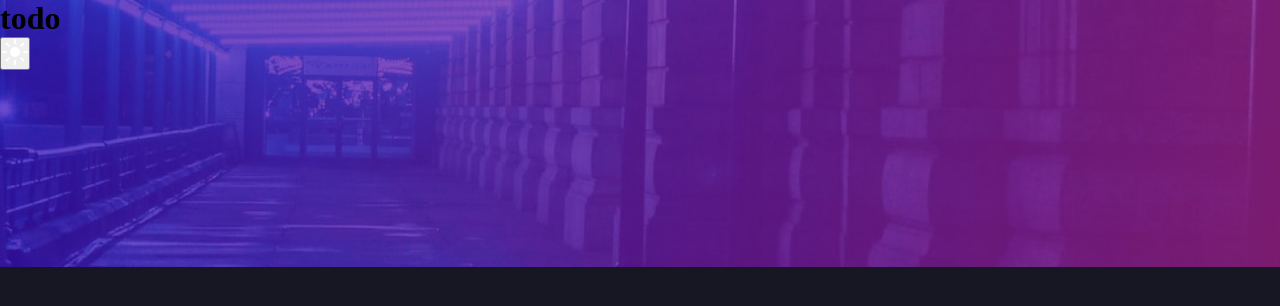
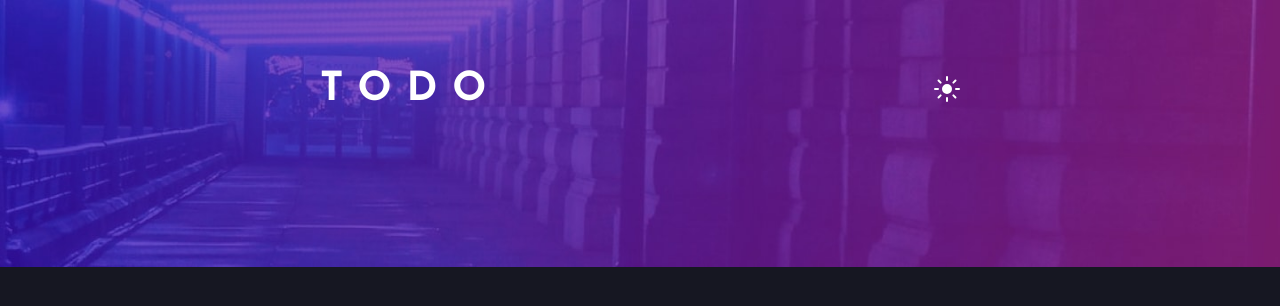
Before and after one commit to Alain-sys/todo-app, a React (Create React App) app: page / in a window 1280 px wide. Shown: the top 306 px of the page. Built offline with nearby package versions, Linux system fonts and the light colour scheme.

Commit message:
css: add header on desktop

```diff
--- a/public/index.html
+++ b/public/index.html
@@ -7,6 +7,10 @@
     <meta name="theme-color" content="#000000" />
     <meta name="description" content="Web site created using create-react-app" />
     <link rel="manifest" href="%PUBLIC_URL%/manifest.json" />
+
+    <link rel="preconnect" href="https://fonts.googleapis.com" />
+    <link rel="preconnect" href="https://fonts.gstatic.com" crossorigin />
+    <link href="https://fonts.googleapis.com/css2?family=Josefin+Sans:wght@400;700&display=swap" rel="stylesheet" />
     <title>Frontend Mentor | To-do-app</title>
   </head>
   <body>
--- a/src/components/App/App.css
+++ b/src/components/App/App.css
@@ -7,11 +7,13 @@
 }
 
 :root {
+  --ff: 'Josefin Sans', sans-serif;
+  --fw-regular: 400;
+  --fw-bold: 700;
 }
 
 body {
   background: no-repeat top / 100% url(../../assets/bg-desktop-dark.jpg), hsla(235, 21%, 11%, 1);
-  min-height: 1040px;
 }
 
 body.light {
--- a/src/components/App/App.js
+++ b/src/components/App/App.js
@@ -3,11 +3,6 @@ import Header from '../Header/Header';
 import Main from '../Main/Main';
 import Footer from '../Footer/Footer';
 import './App.css';
-
-import bgDesktopDark from '../../assets/bg-desktop-dark.jpg';
-import bgDesktopLight from '../../assets/bg-desktop-light.jpg';
-import bgMobileDark from '../../assets/bg-mobile-dark.jpg';
-import bgMobileLight from '../../assets/bg-mobile-light.jpg';
 
 const App = () => {
   const [theme, setTheme] = useState(false);
@@ -24,11 +19,11 @@ const App = () => {
   };
 
   return (
-    <div>
+    <>
       <Header theme={theme} handleChange={handleChange} />
       <Main />
       <Footer />
-    </div>
+    </>
   );
 };
 
--- a/src/components/Footer/Footer.js
+++ b/src/components/Footer/Footer.js
@@ -1,3 +1,5 @@
+import './Footer.css';
+
 const Footer = () => {};
 
 export default Footer;
--- a/src/components/Header/Header.css
+++ b/src/components/Header/Header.css
@@ -0,0 +1,21 @@
+header {
+  width: 50%;
+  display: flex;
+  justify-content: space-between;
+  margin: 4.375rem auto 2.5rem auto;
+}
+
+.header__logo {
+  font-family: var(--ff);
+  font-weight: var(--fw-bold);
+  color: hsla(0, 0%, 100%, 1);
+  font-size: 2.5rem;
+  line-height: 2.5rem;
+  letter-spacing: 0.9375rem;
+  text-transform: uppercase;
+}
+
+.header__theme {
+  background-color: transparent;
+  border: none;
+}
--- a/src/components/Header/Header.js
+++ b/src/components/Header/Header.js
@@ -1,11 +1,12 @@
+import './Header.css';
 import iconSun from '../../assets/icon-sun.svg';
 import iconMoon from '../../assets/icon-moon.svg';
 
 const Header = (props) => {
   return (
     <header>
-      <h1>todo</h1>
-      <button type="button" onClick={() => props.handleChange()}>
+      <h1 className="header__logo">todo</h1>
+      <button type="button" className="header__theme" onClick={() => props.handleChange()}>
         <img src={props.theme === false ? iconSun : iconMoon} alt=""></img>
       </button>
     </header>
--- a/src/components/Main/Main.js
+++ b/src/components/Main/Main.js
@@ -1,3 +1,5 @@
+import './Main.css';
+
 const Main = () => {};
 
 export default Main;
```
